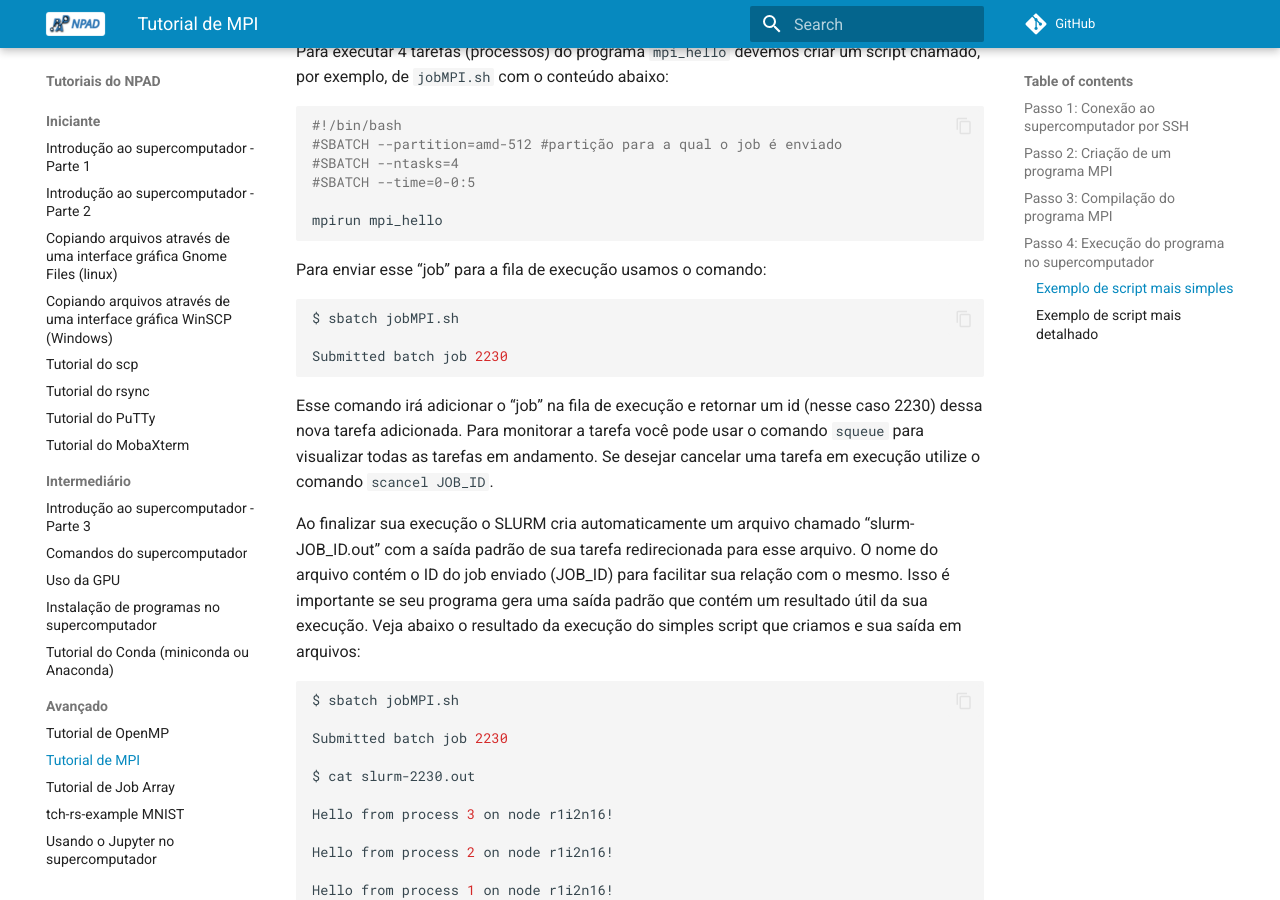
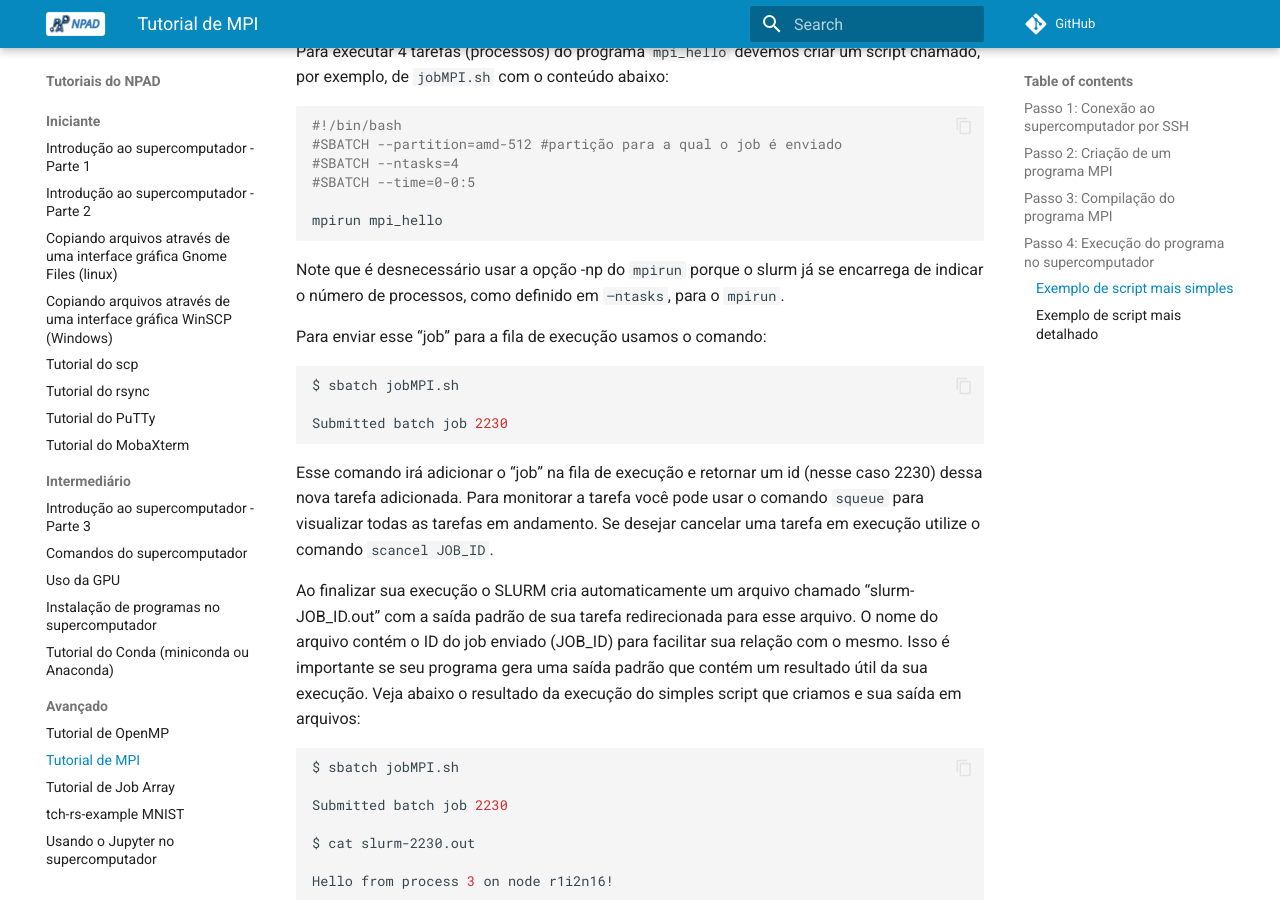
Before and after one commit to NPAD-UFRN/Tutorials, an MkDocs documentation site: the page built from docs/advanced/mpi_tutorial.md, in a window 1280 px wide and 900 px high, scrolled down 3040 px. Built offline with MkDocs 1.6.1 and Material for MkDocs 9.7.7, drawn with Linux system fonts in a browser that asks for light colours; comment, search, counter and statistics services are not loaded.

Commit message:
alteração tutorial mpi

````diff
--- a/docs/advanced/mpi_tutorial.md
+++ b/docs/advanced/mpi_tutorial.md
@@ -106,6 +106,8 @@ Para executar 4 tarefas (processos) do programa `mpi_hello` devemos criar um scr
 mpirun mpi_hello
 ```
 
+Note que é desnecessário usar a opção -np do `mpirun` porque o slurm já se encarrega de indicar o número de processos, como definido em `–ntasks`, para o `mpirun`.
+
 Para enviar esse “job” para a fila de execução usamos o comando:
 
 ```bash
````
